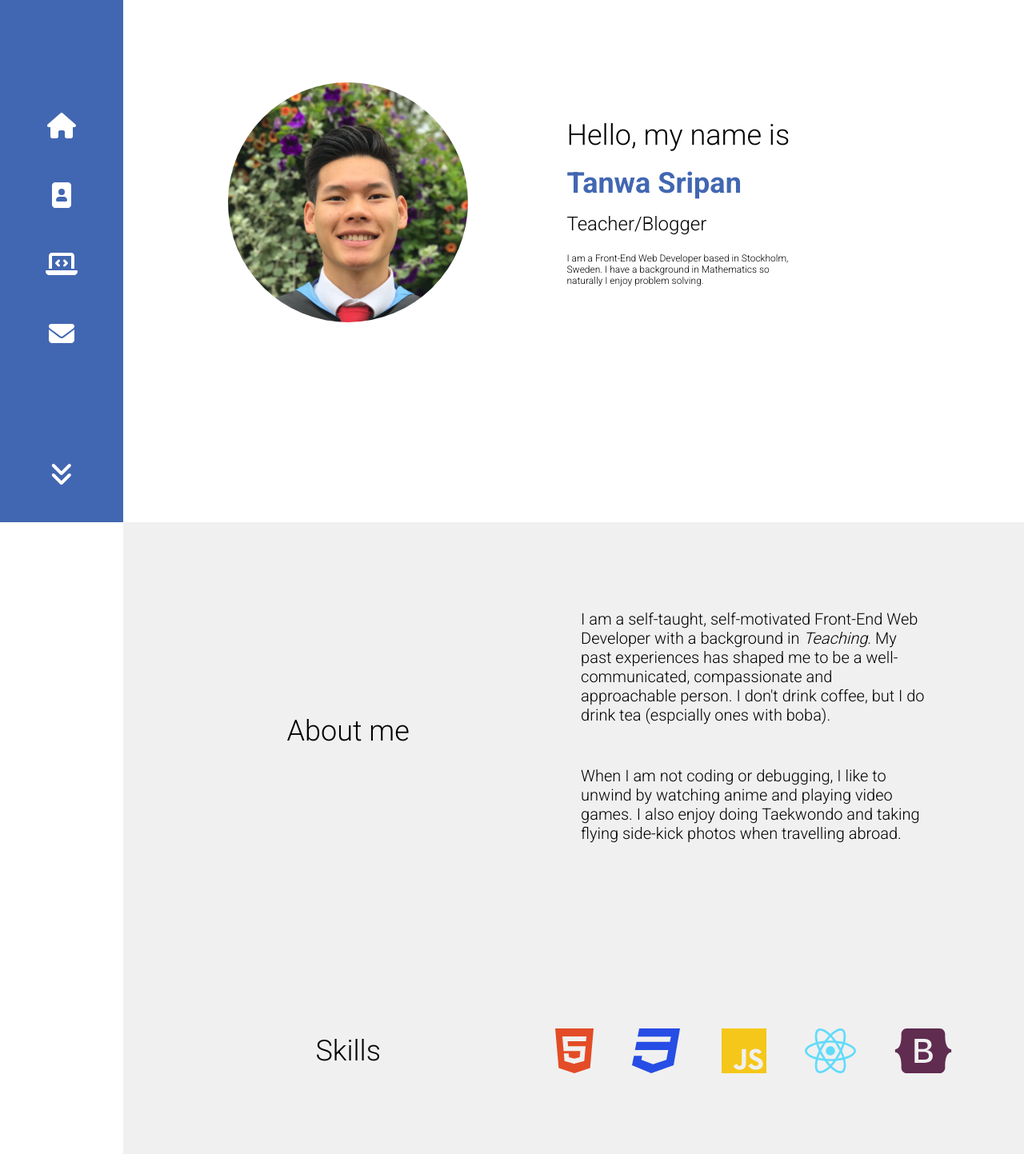
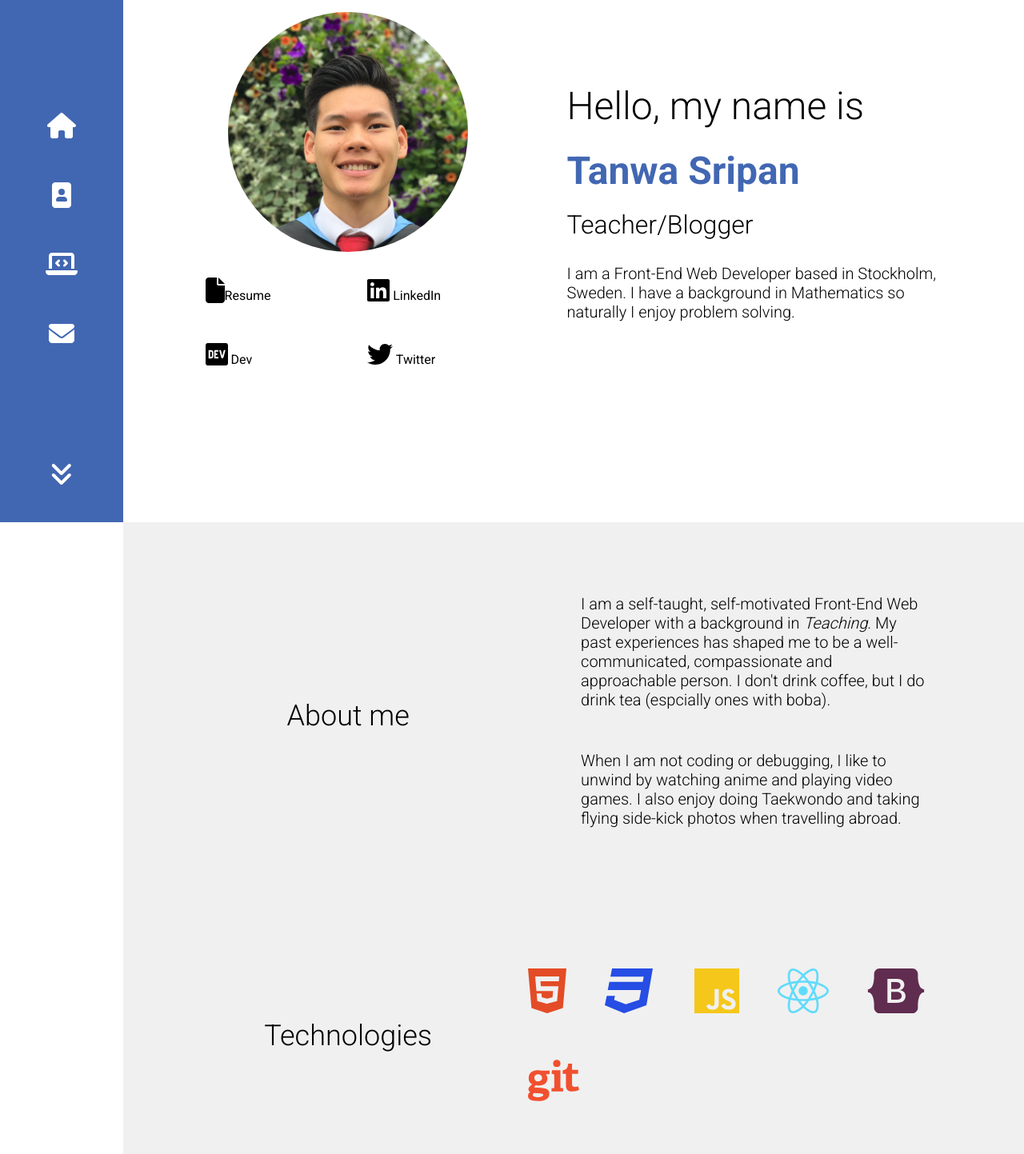
Before and after one commit to JustTanwa/portfolio, a React (Create React App) app: page / in a window 1280 px wide. Shown: the part 147-1590 px from the top of the page at 80% size. Built offline with nearby package versions, Linux system fonts and the light colour scheme.

Commit message:
added links to socials

```diff
--- a/src/components/Aboutme.js
+++ b/src/components/Aboutme.js
@@ -1,6 +1,7 @@
 import {
 	faBootstrap,
 	faCss3,
+	faGit,
 	faHtml5,
 	faJs,
 	faReact,
@@ -35,7 +36,7 @@
 				</p>
 			</div>
 			<div className='aboutme-title'>
-				<h2>Skills</h2>
+				<h2>Technologies</h2>
 			</div>
 			<div className='aboutme-skill'>
 				<div className='skill-badges'>
@@ -58,7 +59,14 @@
 					<FontAwesomeIcon
 						icon={faBootstrap}
 						size='4x'
-						style={darkTheme ? {color: "rgb(172, 91, 147)"} : { color: '#602C50' }}
+						style={
+							darkTheme ? { color: 'rgb(172, 91, 147)' } : { color: '#602C50' }
+						}
+					/>
+					<FontAwesomeIcon
+						icon={faGit}
+						size='4x'
+						style={{ color: '#F1502F' }}
 					/>
 				</div>
 			</div>
--- a/src/components/Intro.css
+++ b/src/components/Intro.css
@@ -17,8 +17,22 @@
     margin: 0 auto;
 }
 
+#socials {
+    display: flex;
+    flex-wrap: wrap;
+    justify-content: center;
+    padding: 2em;
+    gap: 3em;
+}
+
+#socials a {
+    flex-basis: 40%;
+    text-decoration: none;
+    color: inherit;
+}
+
 .name {
-    font-size: 1.5rem;
+    font-size: 2rem;
     flex-basis: 50%;
 }
 
@@ -29,7 +43,7 @@
 
 .short-desc {
     max-width: 30em;
-    font-size: 0.75rem;
+    font-size: 1.25rem;
     font-weight: 100;
 }
 
--- a/src/components/Intro.js
+++ b/src/components/Intro.js
@@ -2,6 +2,9 @@
 import './Intro.css';
 import Me from '../img/me.jpg';
 import { useTheme } from '../ThemeContext';
+import { FontAwesomeIcon } from '@fortawesome/react-fontawesome';
+import { faDev, faLinkedin, faTwitter } from '@fortawesome/free-brands-svg-icons';
+import { faFile } from '@fortawesome/free-solid-svg-icons';
 
 export default function Intro() {
 	const darkTheme = useTheme();
@@ -10,6 +13,21 @@
 			<div className='left-intro'>
 				<div className='self-photo'>
 					<img src={Me} alt='a young man smiling' />
+				</div>
+				<div id='socials'>
+					<a href='' className='resume'>
+						<FontAwesomeIcon icon={faFile} size="2x"/>
+						Resume
+					</a>
+					<a href='https://www.linkedin.com/in/tanwasripan/' className='linkedin'>
+						<FontAwesomeIcon icon={faLinkedin} size="2x"/> LinkedIn
+					</a>
+					<a href='https://dev.to/justtanwa' className='devblog'>
+						<FontAwesomeIcon icon={faDev} size="2x" /> Dev
+					</a>
+					<a href='https://twitter.com/justtanwa' className='twitter'>
+						<FontAwesomeIcon icon={faTwitter} size="2x" /> Twitter
+					</a>
 				</div>
 			</div>
 			<div className='name'>
```
